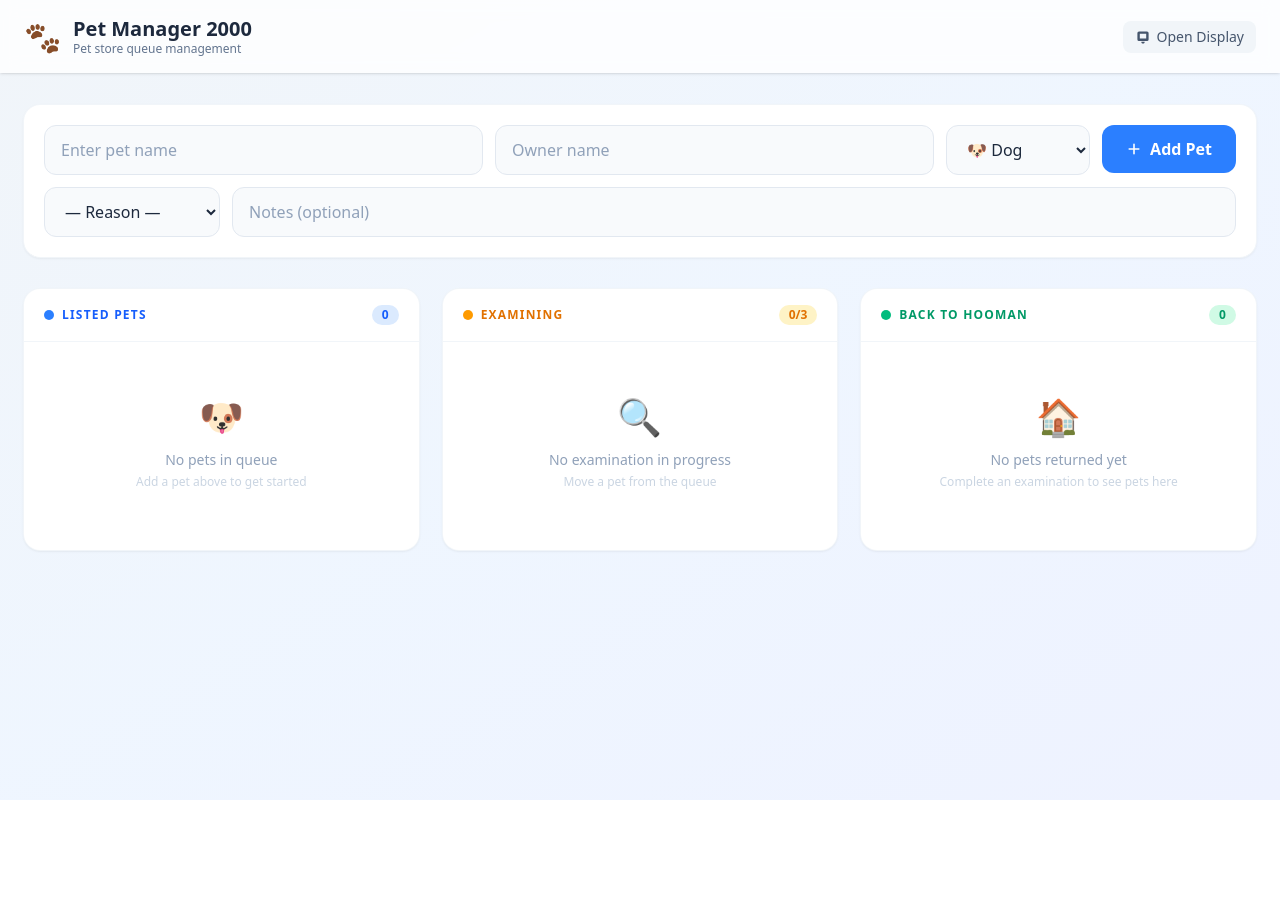
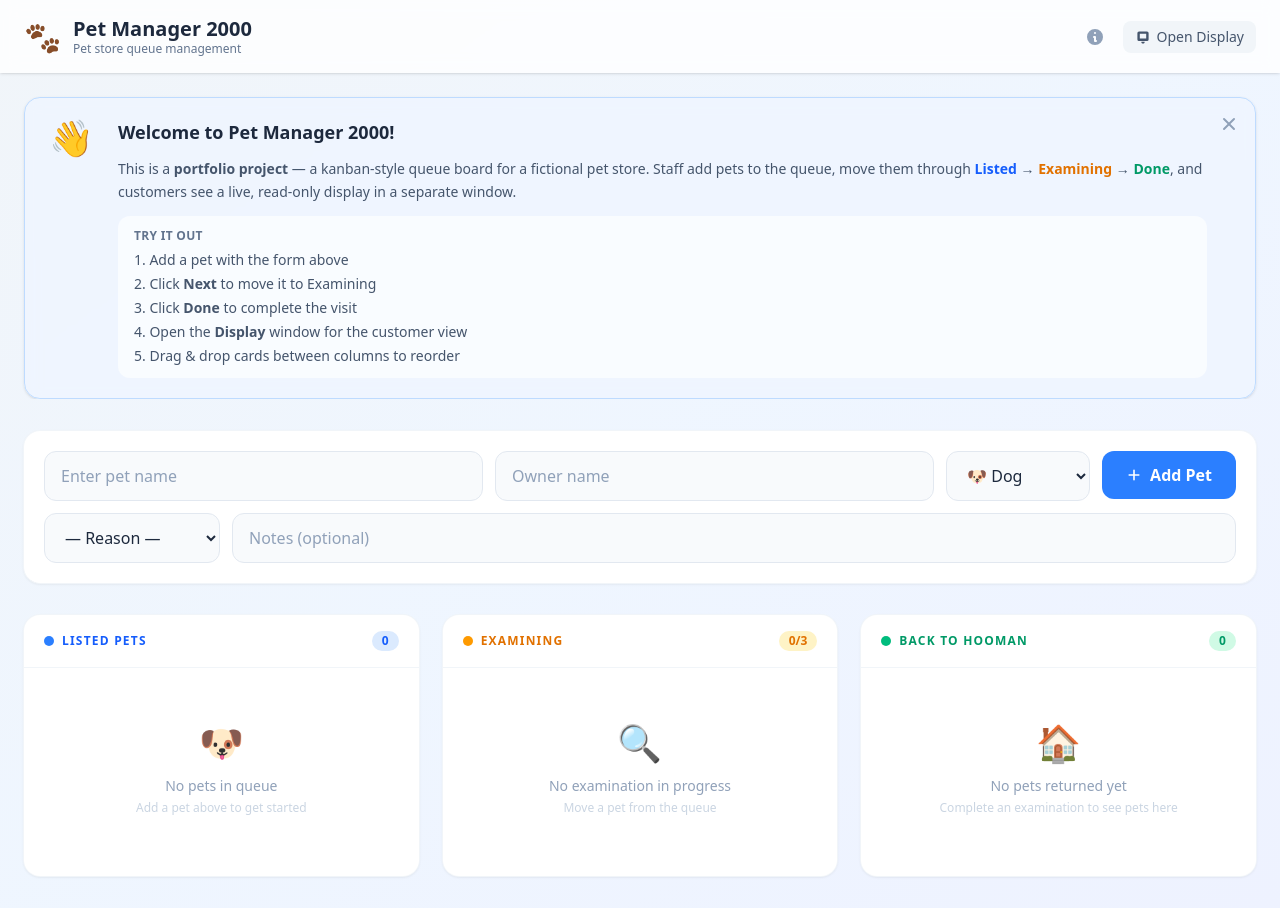
Before and after one commit to Doug-26/Pet-Manager-2000, an Angular app in the folder PM2000.Angular/: page / in a window 1280 px wide. Before the commit the page ends 800 px from the top, so only its background shows below. Built offline with nearby package versions, Linux system fonts and the light colour scheme.

Commit message:
feat: Add info banner component with dismissal functionality and integrate into main layout

```diff
--- a/PM2000.Angular/src/app/layouts/main-layout.component.ts
+++ b/PM2000.Angular/src/app/layouts/main-layout.component.ts
@@ -1,15 +1,17 @@
-import { ChangeDetectionStrategy, Component, inject } from '@angular/core';
+import { ChangeDetectionStrategy, Component, inject, signal } from '@angular/core';
 import { RouterOutlet } from '@angular/router';
 import { HeaderComponent } from '../shared/header/header.component';
+import { InfoBannerComponent } from '../shared/info-banner/info-banner.component';
 import { PetQueueService } from '../services/pet-queue.service';
 
 @Component({
   selector: 'app-main-layout',
   changeDetection: ChangeDetectionStrategy.OnPush,
-  imports: [RouterOutlet, HeaderComponent],
+  imports: [RouterOutlet, HeaderComponent, InfoBannerComponent],
   template: `
     <div class="min-h-screen bg-linear-to-br from-slate-100 via-blue-50 to-indigo-50">
-      <app-header [totalPets]="totalCount()" />
+      <app-header [totalPets]="totalCount()" (toggleInfo)="showBanner()" />
+      <app-info-banner [(visible)]="bannerVisible" />
       <div class="mx-auto max-w-7xl px-6 py-8">
         <router-outlet />
       </div>
@@ -18,4 +20,19 @@ import { PetQueueService } from '../services/pet-queue.service';
 })
 export class MainLayoutComponent {
   protected readonly totalCount = inject(PetQueueService).totalCount;
+  protected readonly bannerVisible = signal(false);
+
+  constructor() {
+    // Auto-show on first visit (mirrors InfoBannerComponent's own init)
+    const dismissed = localStorage.getItem('pm2000_banner_dismissed');
+    if (!dismissed) {
+      this.bannerVisible.set(true);
+    }
+  }
+
+  protected showBanner(): void {
+    this.bannerVisible.set(true);
+    // Clear the dismissed flag so it stays open until they dismiss again
+    localStorage.removeItem('pm2000_banner_dismissed');
+  }
 }
--- a/PM2000.Angular/src/app/shared/header/header.component.ts
+++ b/PM2000.Angular/src/app/shared/header/header.component.ts
@@ -1,4 +1,4 @@
-import { ChangeDetectionStrategy, Component, inject, input, signal } from '@angular/core';
+import { ChangeDetectionStrategy, Component, inject, input, output, signal } from '@angular/core';
 import { DOCUMENT } from '@angular/common';
 
 @Component({
@@ -13,6 +13,16 @@ import { DOCUMENT } from '@angular/common';
           <p class="text-xs text-slate-500">Pet store queue management</p>
         </div>
         <div class="ml-auto flex items-center gap-3">
+          <button
+            type="button"
+            class="cursor-pointer rounded-lg p-1.5 text-slate-400 transition-colors hover:bg-blue-100 hover:text-blue-600 focus:outline-none focus:ring-2 focus:ring-blue-400 focus:ring-offset-1 active:scale-95"
+            aria-label="Show project info"
+            (click)="toggleInfo.emit()"
+          >
+            <svg xmlns="http://www.w3.org/2000/svg" class="h-5 w-5" viewBox="0 0 20 20" fill="currentColor" aria-hidden="true" focusable="false">
+              <path fill-rule="evenodd" d="M18 10a8 8 0 11-16 0 8 8 0 0116 0zm-7-4a1 1 0 11-2 0 1 1 0 012 0zM9 9a1 1 0 000 2v3a1 1 0 001 1h1a1 1 0 100-2v-3a1 1 0 00-1-1H9z" clip-rule="evenodd" />
+            </svg>
+          </button>
           @if (totalPets() > 0) {
             <span
               class="rounded-full bg-blue-100 px-3 py-1 text-sm font-semibold text-blue-700"
@@ -56,6 +66,7 @@ import { DOCUMENT } from '@angular/common';
 export class HeaderComponent {
   private readonly doc = inject(DOCUMENT);
   readonly totalPets = input(0);
+  readonly toggleInfo = output<void>();
   readonly displayOpen = signal(false);
 
   private displayWindow: Window | null = null;
--- /dev/null
+++ b/PM2000.Angular/src/app/shared/info-banner/info-banner.component.ts
@@ -0,0 +1,97 @@
+import { ChangeDetectionStrategy, Component, model } from '@angular/core';
+import { animate, state, style, transition, trigger } from '@angular/animations';
+
+const STORAGE_KEY = 'pm2000_banner_dismissed';
+
+@Component({
+  selector: 'app-info-banner',
+  changeDetection: ChangeDetectionStrategy.OnPush,
+  host: { class: 'block' },
+  animations: [
+    trigger('collapse', [
+      state('open', style({ height: '*', opacity: 1 })),
+      state('closed', style({ height: '0px', opacity: 0, overflow: 'hidden' })),
+      transition('open <=> closed', animate('300ms ease-in-out')),
+    ]),
+  ],
+  template: `
+    <div [@collapse]="visible() ? 'open' : 'closed'" class="overflow-hidden">
+      <div class="mx-auto max-w-7xl px-6 pt-6">
+        <div class="relative rounded-2xl border border-blue-200 bg-blue-50/80 px-6 py-5 shadow-sm backdrop-blur-sm">
+          <!-- Close button -->
+          <button
+            type="button"
+            class="absolute right-3 top-3 cursor-pointer rounded-lg p-1 text-slate-400 transition-colors hover:bg-white/60 hover:text-slate-600 focus:outline-none focus:ring-2 focus:ring-blue-400 focus:ring-offset-1 active:scale-95"
+            aria-label="Dismiss info banner"
+            (click)="dismiss()"
+          >
+            <svg xmlns="http://www.w3.org/2000/svg" class="h-5 w-5" viewBox="0 0 20 20" fill="currentColor" aria-hidden="true">
+              <path fill-rule="evenodd" d="M4.293 4.293a1 1 0 011.414 0L10 8.586l4.293-4.293a1 1 0 111.414 1.414L11.414 10l4.293 4.293a1 1 0 01-1.414 1.414L10 11.414l-4.293 4.293a1 1 0 01-1.414-1.414L8.586 10 4.293 5.707a1 1 0 010-1.414z" clip-rule="evenodd" />
+            </svg>
+          </button>
+
+          <div class="flex flex-col gap-4 sm:flex-row sm:items-start sm:gap-6">
+            <!-- Icon -->
+            <span class="text-4xl" role="img" aria-hidden="true">👋</span>
+
+            <!-- Content -->
+            <div class="flex-1 space-y-3 pr-6">
+              <h2 class="text-lg font-bold text-slate-800">Welcome to Pet Manager 2000!</h2>
+              <p class="text-sm leading-relaxed text-slate-600">
+                This is a <strong>portfolio project</strong> — a kanban-style queue board
+                for a fictional pet store.
+                Staff add pets to the queue, move them through
+                <span class="font-semibold text-blue-600">Listed</span> →
+                <span class="font-semibold text-amber-600">Examining</span> →
+                <span class="font-semibold text-emerald-600">Done</span>,
+                and customers see a live, read-only display in a separate window.
+              </p>
+
+              <!-- How to try it -->
+              <div class="rounded-xl bg-white/60 px-4 py-3">
+                <p class="mb-1.5 text-xs font-semibold uppercase tracking-wide text-slate-500">Try it out</p>
+                <ol class="list-inside list-decimal space-y-1 text-sm text-slate-600">
+                  <li>Add a pet with the form above</li>
+                  <li>Click <strong>Next</strong> to move it to Examining</li>
+                  <li>Click <strong>Done</strong> to complete the visit</li>
+                  <li>Open the <strong>Display</strong> window for the customer view</li>
+                  <li>Drag &amp; drop cards between columns to reorder</li>
+                </ol>
+              </div>
+
+              <!-- Tech stack + links -->
+              <!-- <div class="flex flex-wrap items-center gap-2 text-xs text-slate-500">
+                <span class="rounded-full bg-red-100 px-2.5 py-0.5 font-medium text-red-700">Angular 21</span>
+                <span class="rounded-full bg-sky-100 px-2.5 py-0.5 font-medium text-sky-700">Tailwind CSS 4</span>
+                <span class="rounded-full bg-purple-100 px-2.5 py-0.5 font-medium text-purple-700">CDK Drag & Drop</span>
+                <span class="rounded-full bg-slate-200 px-2.5 py-0.5 font-medium text-slate-700">Signals</span>
+                <span class="rounded-full bg-amber-100 px-2.5 py-0.5 font-medium text-amber-700">localStorage</span>
+                <span class="mx-1">·</span>
+                <a
+                  href="https://github.com/Doug-26/Pet-Manager-2000"
+                  target="_blank"
+                  rel="noopener noreferrer"
+                  class="inline-flex items-center gap-1 font-medium text-blue-600 underline decoration-blue-300 underline-offset-2 transition-colors hover:text-blue-800"
+                >
+                  <svg xmlns="http://www.w3.org/2000/svg" class="h-3.5 w-3.5" viewBox="0 0 16 16" fill="currentColor" aria-hidden="true">
+                    <path d="M8 0C3.58 0 0 3.58 0 8c0 3.54 2.29 6.53 5.47 7.59.4.07.55-.17.55-.38 0-.19-.01-.82-.01-1.49-2.01.37-2.53-.49-2.69-.94-.09-.23-.48-.94-.82-1.13-.28-.15-.68-.52-.01-.53.63-.01 1.08.58 1.23.82.72 1.21 1.87.87 2.33.66.07-.52.28-.87.51-1.07-1.78-.2-3.64-.89-3.64-3.95 0-.87.31-1.59.82-2.15-.08-.2-.36-1.02.08-2.12 0 0 .67-.21 2.2.82.64-.18 1.32-.27 2-.27.68 0 1.36.09 2 .27 1.53-1.04 2.2-.82 2.2-.82.44 1.1.16 1.92.08 2.12.51.56.82 1.27.82 2.15 0 3.07-1.87 3.75-3.65 3.95.29.25.54.73.54 1.48 0 1.07-.01 1.93-.01 2.2 0 .21.15.46.55.38A8.01 8.01 0 0016 8c0-4.42-3.58-8-8-8z" />
+                  </svg>
+                  View Source
+                </a>
+              </div> -->
+            </div>
+          </div>
+        </div>
+      </div>
+    </div>
+  `,
+})
+export class InfoBannerComponent {
+  /** Two-way binding so parent (layout) controls visibility */
+  readonly visible = model(false);
+
+  dismiss(): void {
+    this.visible.set(false);
+    localStorage.setItem(STORAGE_KEY, 'true');
+  }
+}
```
